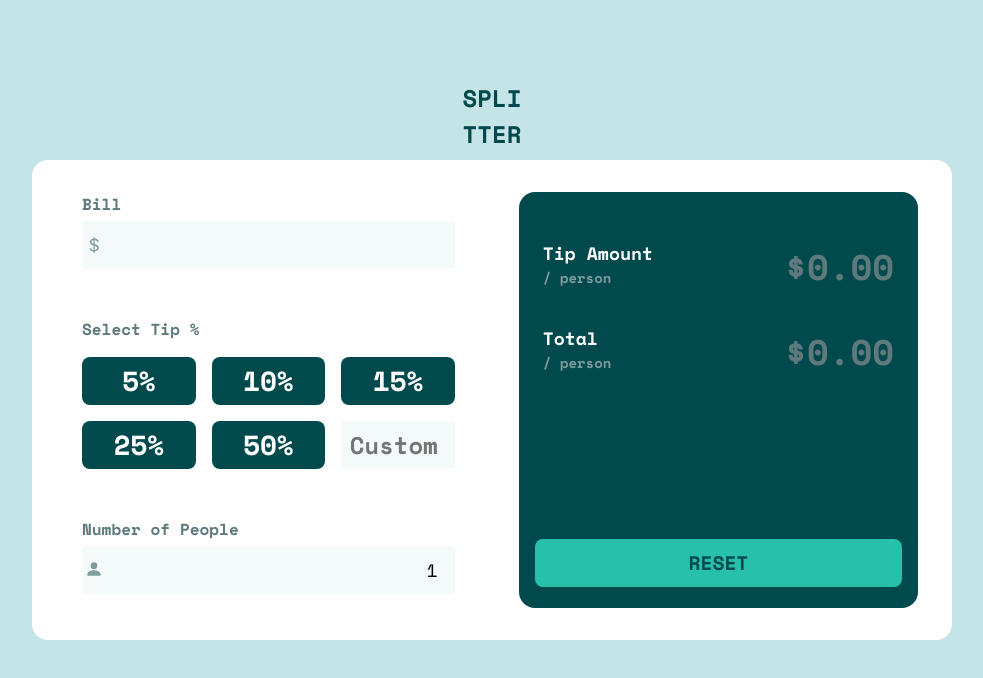
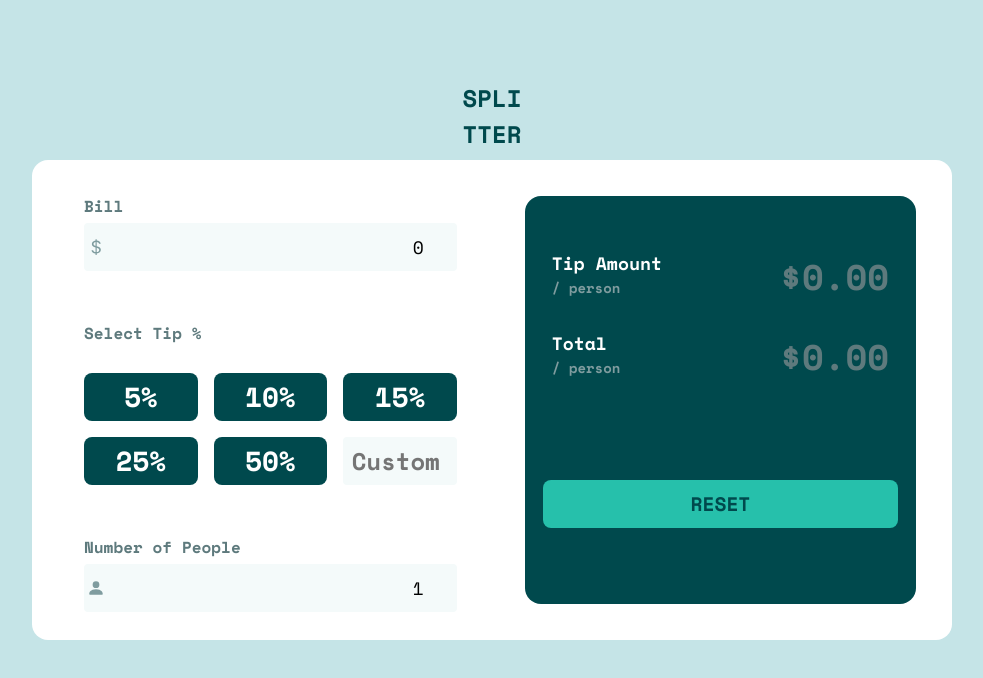
Before and after one commit to whoamihealay/tip-calculator-app, a React (Create React App) app: page / in a window 1280 px wide. Shown: the top 678 px of the page, without its empty margins (148-1131 px from the left). Built offline with nearby package versions, Linux system fonts and the light colour scheme.

Commit message:
Refactored

```diff
--- a/src/App.css
+++ b/src/App.css
@@ -1,3 +1,14 @@
+/*
+I - General Classes
+II - Inputs
+III - Grids
+IV - Flex
+V - Buttons
+VI - Media Queries
+*/
+
+/* General classes */
+
 .App {
   flex-direction: column;
 }
@@ -10,10 +21,30 @@
 .App main {
   flex-direction: column;
   width: 100%;
-  max-width: 23.438rem;
+  max-width: 24rem;
   min-width: 300px;
   border-radius: var(--border-rad);
 }
+
+.calc {
+  padding-inline: 1em;
+}
+
+.totals {
+  margin: 1em;
+  border-radius: var(--border-rad);
+  padding: 1em;
+}
+
+.tip {
+  padding: 1em 0.5em 0.5em 0.5em;
+}
+
+.total {
+  padding: 0.5em 0.5em 2em 0.5em;
+}
+
+/* Inputs */
 
 .App input {
   background-color: var(--clr-lg-cyan-2);
@@ -21,11 +52,69 @@
   text-align: right;
 }
 
+.inputs,
+.custom {
+  width: 100%;
+  height: 3rem;
+  cursor: pointer;
+}
+
+.inputs {
+  padding-inline: 1em;
+}
+
+.no-zero {
+  color: red;
+}
+
+.no-zero-div {
+  justify-content: space-between;
+}
+
+.yes-people,
+.no-people {
+  width: 100%;
+  height: 3rem;
+  cursor: pointer;
+  padding-inline: 1em;
+}
+
+.yes-people {
+  border: none;
+}
+
+.no-people {
+  border: 2px solid red;
+}
+
+.input-wrapper {
+  position: relative;
+  margin-top: 0.3em;
+}
+
+.input-icon {
+  position: absolute;
+  left: 3px;
+  top: calc(50% - 0.7rem);
+  color: var(--clr-dg-cyan-2);
+}
+
+/* Grids */
+
 .tip-grid {
   grid-template-columns: repeat(2, 50%);
   grid-template-rows: repeat(3, 3rem);
-  margin-top: 1rem;
+  margin-top: 1em;
 }
+
+/* Flex */
+
+.total-flex {
+  justify-content: space-between;
+  padding-bottom: 0;
+}
+
+/* Buttons */
 
 .btn {
   color: var(--clr-white);
@@ -38,46 +127,8 @@
   color: var(--clr-dark-cyan);
 }
 
-.totals {
-  margin: 1rem;
-  border-radius: var(--border-rad);
-  padding: 1rem;
-}
-
-.calc {
-  padding-inline: 1rem;
-}
-
-.inputs {
+.reset {
   width: 100%;
-  height: 3rem;
-  cursor: pointer;
-}
-
-.no-people {
-  width: 100%;
-  height: 3rem;
-  cursor: pointer;
-  border: 2px solid red;
-}
-
-.no-zero {
-  color: red;
-}
-
-.no-zero-div {
-  justify-content: space-between;
-}
-
-.yes-people {
-  width: 100%;
-  height: 3rem;
-  cursor: pointer;
-  border: none;
-}
-
-.reset {
-  width: 95%;
   height: 3rem;
   color: var(--clr-dark-cyan);
   background-color: var(--clr-strong-cyan);
@@ -87,30 +138,7 @@
   background-color: var(--clr-lg-cyan-1);
 }
 
-.input-wrapper {
-  position: relative;
-  margin-top: 0.3rem;
-}
-
-.input-icon {
-  position: absolute;
-  left: 3px;
-  top: calc(50% - 0.7rem);
-  color: var(--clr-dg-cyan-2);
-}
-
-.total-flex {
-  justify-content: space-between;
-  padding-bottom: 0;
-}
-
-.tip {
-  padding: 1rem 0.5rem 0.5rem 0.5rem;
-}
-
-.total {
-  padding: 0.5rem 0.5rem 2rem 0.5rem;
-}
+/* Media Queries */
 
 @media screen and (min-width: 1000px) {
   header {
@@ -130,24 +158,24 @@
 
   .totals {
     width: calc(50% - 1rem);
-    margin: 2rem 1rem;
+    margin: 2em 1em;
   }
 
   .tip-grid {
     grid-template-columns: repeat(3, 7.1rem);
     grid-template-rows: repeat(2, 3rem);
-    margin-top: 1rem;
+    margin-top: 1em;
   }
 
   section {
-    margin: 1rem 0;
+    margin: 1em 0;
   }
 
   .total-flex {
-    margin: 1rem 0;
+    margin: 1em 0;
   }
   .reset {
-    margin-top: 7rem;
+    margin-top: 4em;
     width: 100%;
   }
 }
--- a/src/App.js
+++ b/src/App.js
@@ -3,12 +3,12 @@ import { BsCurrencyDollar, BsPersonFill } from "react-icons/bs";
 import { useState, useEffect } from "react";
 
 function App() {
-  const [bill, setBill] = useState();
-  const [percent, setPercent] = useState();
-  const [custom, setCustom] = useState();
+  const [bill, setBill] = useState(0);
+  const [percent, setPercent] = useState(0);
+  const [custom, setCustom] = useState("");
   const [people, setPeople] = useState(1);
-  const [tip, setTip] = useState();
-  const [total, setTotal] = useState();
+  const [tip, setTip] = useState(0);
+  const [total, setTotal] = useState(0);
   const [style, setStyle] = useState();
 
   const handleMoney = (e) => {
@@ -92,9 +92,11 @@ function App() {
               <input
                 className="inputs"
                 type="number"
-                placeholder=""
+                placeholder="0"
                 value={bill}
                 onChange={handleMoney}
+                min="0"
+                max="99999"
               />
             </div>
           </section>
@@ -132,11 +134,12 @@ function App() {
                 50%
               </button>
               <input
-                className="inputs fs-600 fw-700"
+                className="custom fs-600 fw-700"
                 placeholder="Custom"
                 type="number"
                 value={custom}
                 onChange={handleCustom}
+                min="0"
               ></input>
             </div>
           </section>
@@ -174,7 +177,6 @@ function App() {
             </ul>
             <h1 className="fs-800">${total}</h1>
           </div>
-
           <button className="btn reset text-dark fs-500" onClick={reset}>
             RESET
           </button>
```
Also changed, not shown: 1 other file (tests, documents, lock files or other folders).
